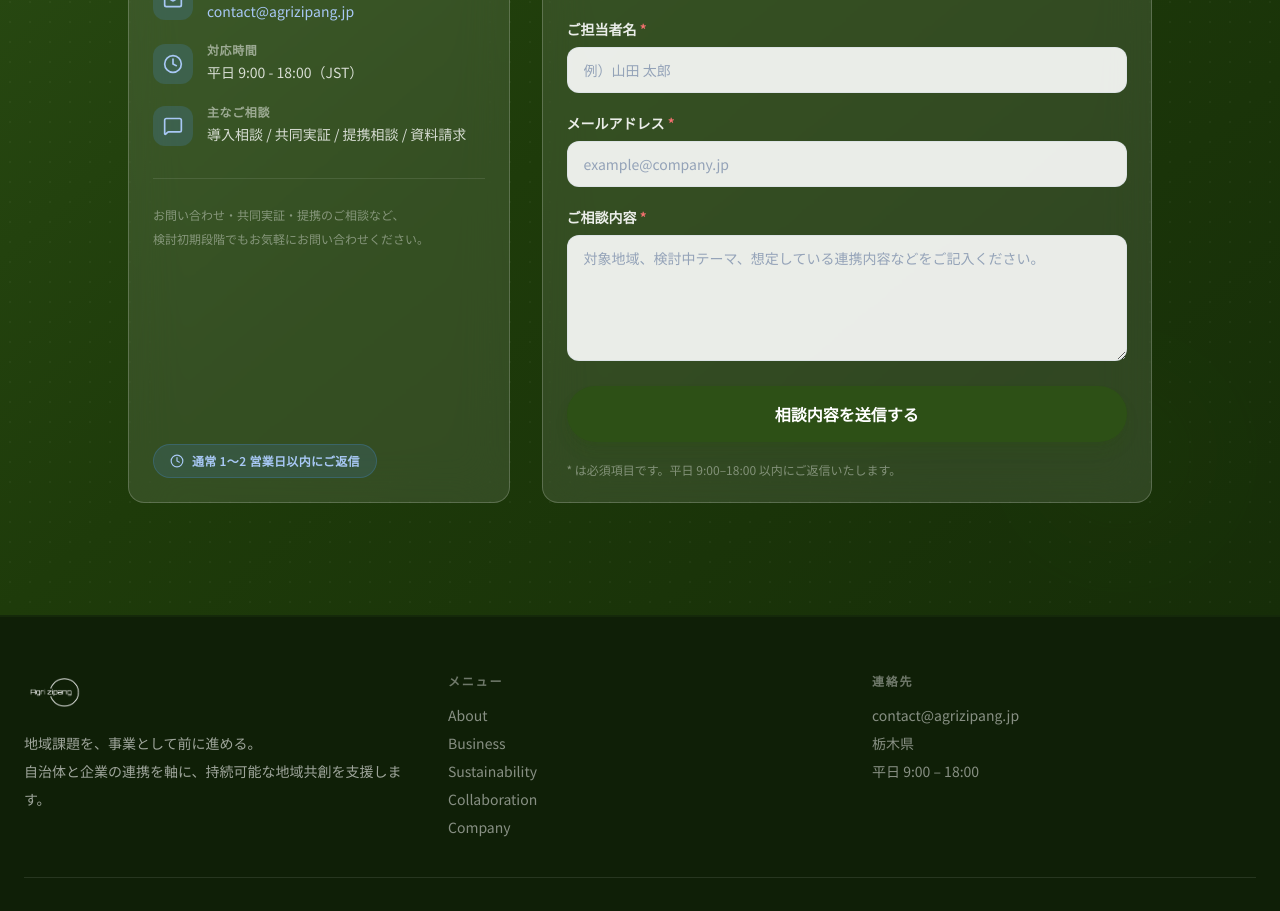
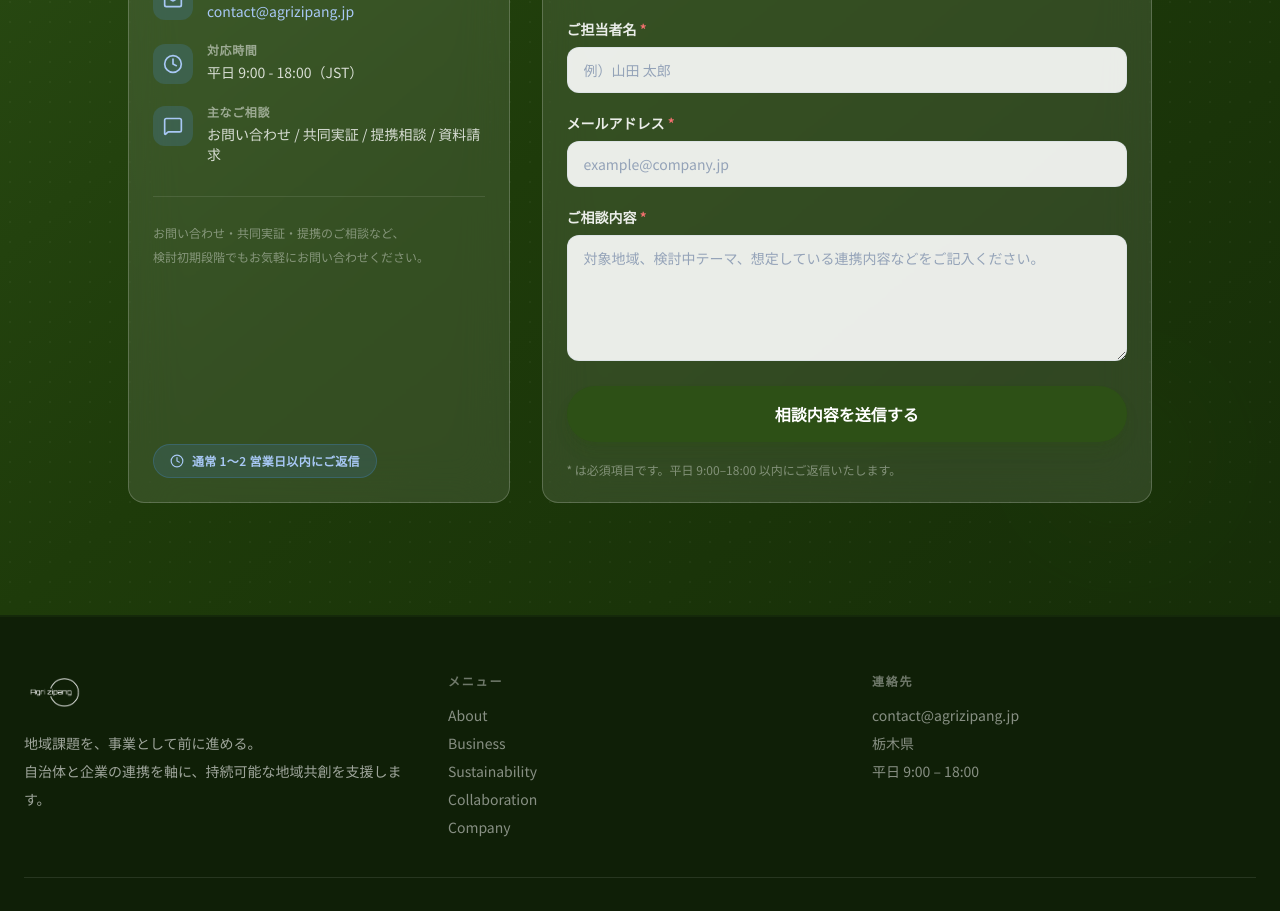
Before and after one commit to Rio2Ryo/agrizipang-hp, a Next.js app: page / in a window 1280 px wide. Shown: the part 8060-8971 px from the top of the page. Built offline with nearby package versions, Linux system fonts and the light colour scheme.

Commit message:
fix: replace last 導入相談→お問い合わせ in translations.ts

```diff
--- a/app/i18n/translations.ts
+++ b/app/i18n/translations.ts
@@ -144,7 +144,7 @@ export const translations = {
       infoItems: [
         { label: "メール", content: "contact@agrizipang.jp", href: "mailto:contact@agrizipang.jp" },
         { label: "対応時間", content: "平日 9:00 - 18:00（JST）", href: null },
-        { label: "主なご相談", content: "導入相談 / 共同実証 / 提携相談 / 資料請求", href: null },
+        { label: "主なご相談", content: "お問い合わせ / 共同実証 / 提携相談 / 資料請求", href: null },
       ],
     },
     footer: {
```
Also changed, not shown: 2 other files (tests, documents, lock files or other folders).
